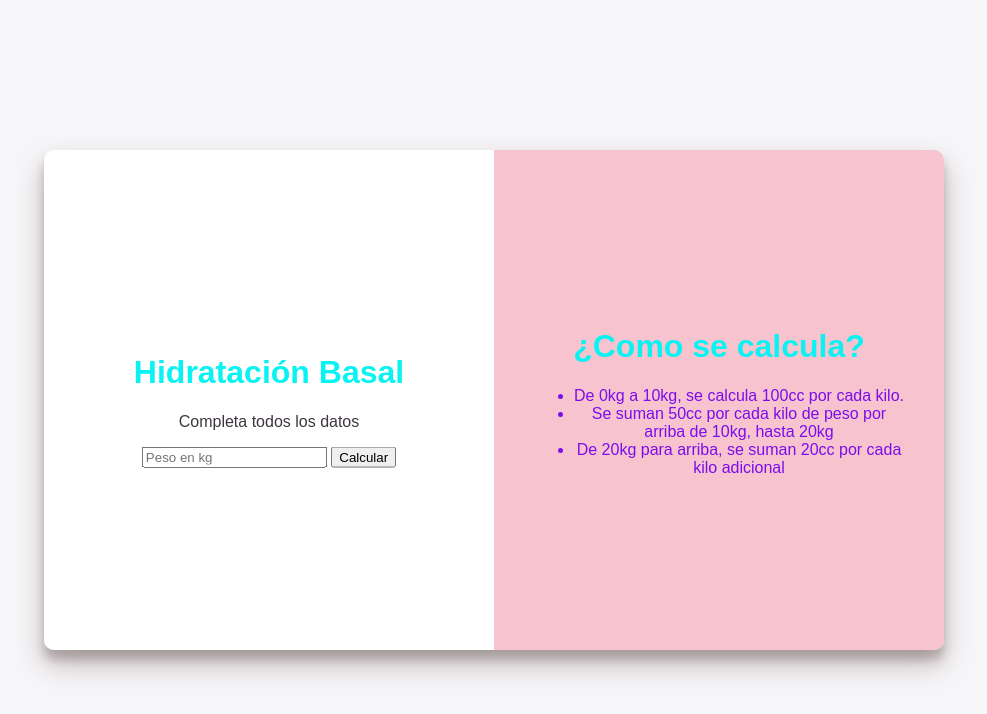
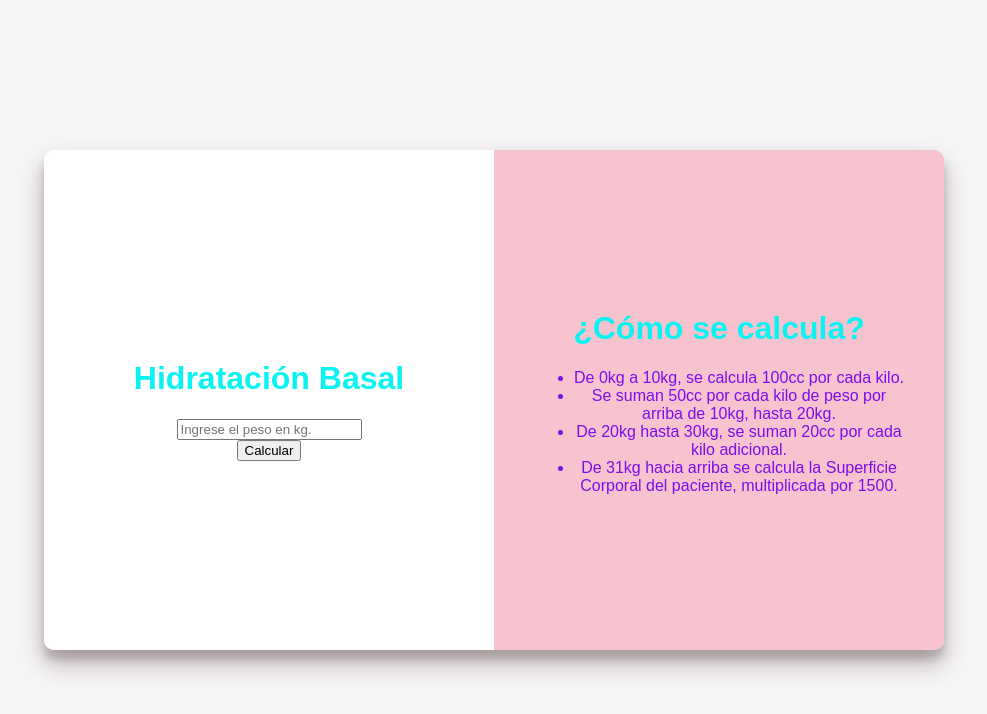
Before and after one commit to Kirasan03/Calculadora, a plain HTML site: page index.html in a window 1280 px wide. Shown: the whole page, without its empty margins (146-1133 px from the left). Drawn offline with Linux system fonts and the light colour scheme.

Commit message:
Update index.html

```diff
--- a/index.html
+++ b/index.html
@@ -1,31 +1,43 @@
+
+
+<!DOCTYPE html>
 <html>
+
 <head>
-        <title>Calculadora de hidratación</title>
-        <link rel="stylesheet" type="text/css" href="style.css">
+    <title>Calculadora de Hidratacion Basal</title>
+    <link rel="stylesheet" href="./style.css">
+    <script src="./script.js" defer></script>
 </head>
+
 <body>
     <div class="container">
         <div class="calculadora">
             <div class="contenido">
-            <h1>Hidratación Basal</h1>
-            <p class="item">Completa todos los datos</p>
-            <input class="item" id="peso" type="number" placeholder="Peso en kg" />
-            <p class="item" id="error">* Debe completar todos los datos</p>
-            <button class="item" id="calcular">Calcular</button>
-            <p class="item resultado" id="flu">71cc/h</p>
-            <p class="item resultado" id="man">m+m/2 : 105cc/h</p>
+                <h1 class="titulo1">Hidratación Basal</h1>
+
+
+                <input class="mi-input" type="number" id="peso" required placeholder="Ingrese el peso en kg." />
+
+                <p class="item" id="error">*Debe ingresar un valor válido!</p>
+                <br>
+                <button  class="mi-boton" id="calcular">Calcular</button>
+                <p class="item resultado" id="vol"></p>
+                <p class="item resultado" id="flujoMin"></p>
+                <p class="item resultado" id="flujoMedio"></p>
             </div>
         </div>
         <div id="detalle">
             <div class="contenido">
-            <h1>¿Como se calcula?</h1>
+                <h1 class="titulo2">¿Cómo se calcula?</h1>
                 <ul>
                     <li>De 0kg a 10kg, se calcula 100cc por cada kilo.</li>
-                <li>Se suman 50cc por cada kilo de peso por arriba de 10kg, hasta 20kg</li>
-                <li>De 20kg para arriba, se suman 20cc por cada kilo adicional</li>
+                    <li>Se suman 50cc por cada kilo de peso por arriba de 10kg, hasta 20kg.</li>
+                    <li>De 20kg hasta 30kg, se suman 20cc por cada kilo adicional.</li>
+                    <li>De 31kg hacia arriba se calcula la Superficie Corporal del paciente, multiplicada por 1500.</li>
                 </ul>
             </div>
-        </div>
+        </div>;
     </div>
 </body>
+
 </html>
```
Lines whose indentation alone changed are shown as unchanged.
